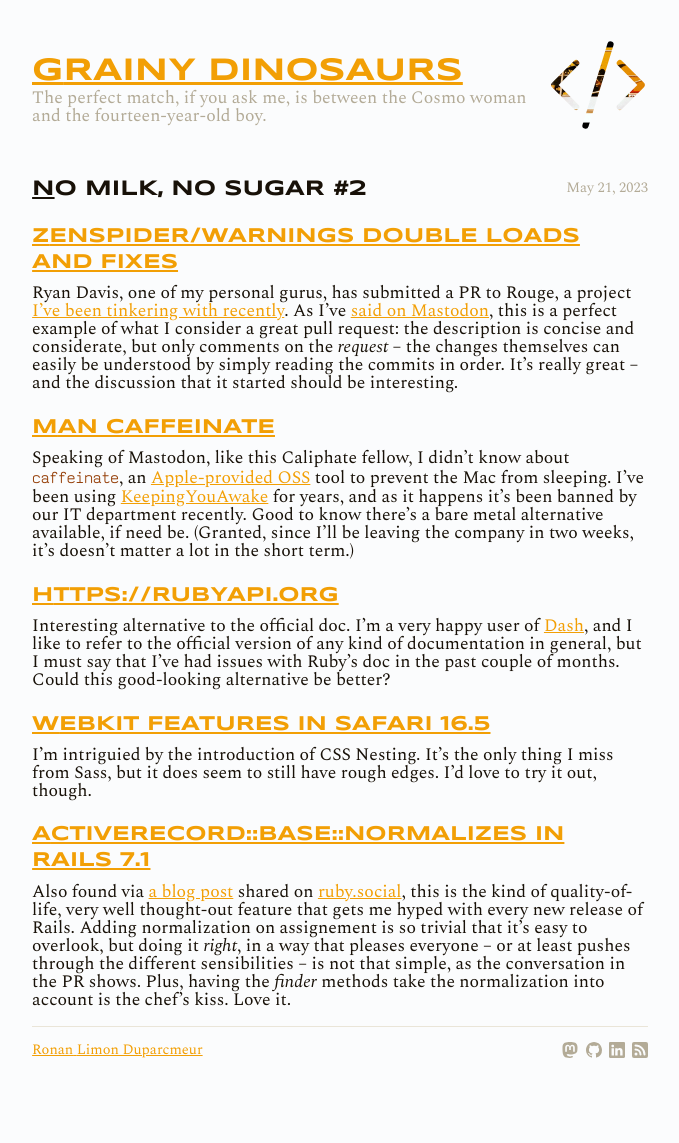
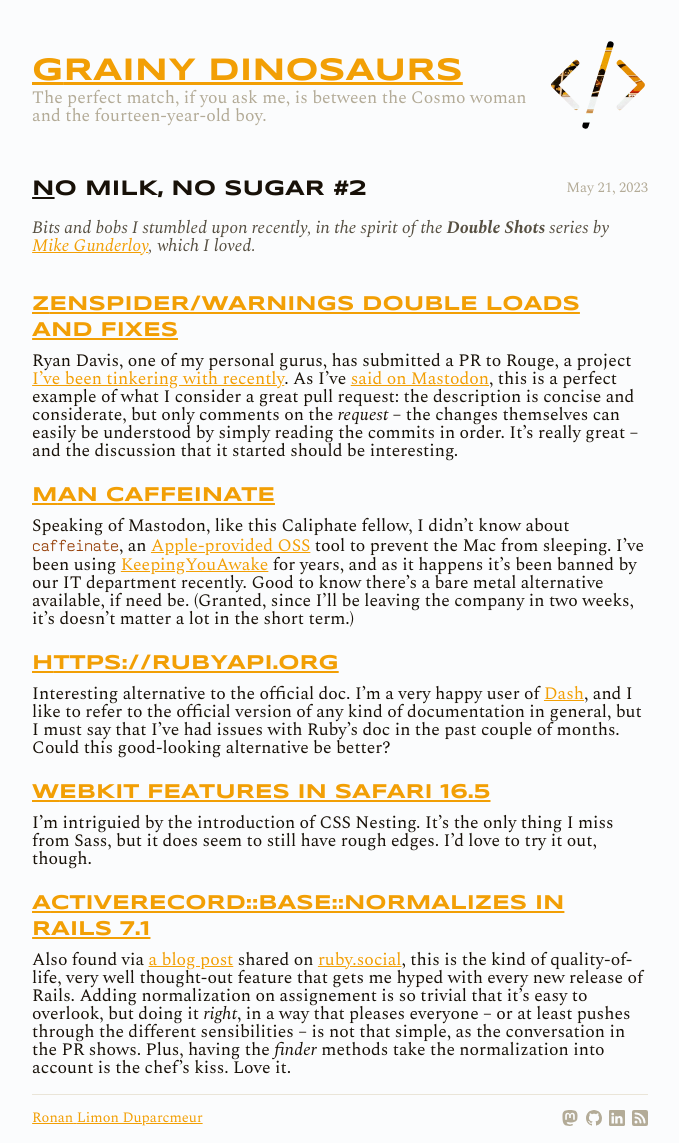
Before and after one commit to r3trofitted/r3trofitted.github.io, a Jekyll site: the page built from _posts/2023-05-21-no-milk-no-sugar-2.md, in a window 1280 px wide. Shown: the whole page, without its empty margins (300-979 px from the left). Built offline with Jekyll 4.4.1, drawn with Linux system fonts in a browser that asks for light colours; before the commit the page ends 1075 px from its top, so only the background shows below that.

Commit message:
Dedicated layout for No Milk, No Sugar posts

```diff
--- /dev/null
+++ b/_layouts/no_milk_no_sugar.html
@@ -0,0 +1,9 @@
+---
+layout: post
+---
+
+<p class="intro">
+  Bits and bobs I stumbled upon recently, in the spirit of the <strong>Double Shots</strong> series by <a href="https://afreshcup.com">Mike Gunderloy</a>, which I loved.
+</p>
+
+{{ content }}
--- a/css/grainy-dinosaurs.css
+++ b/css/grainy-dinosaurs.css
@@ -5,6 +5,7 @@
   --clr-neutral-100: #fbfcfd;
   --clr-neutral-300: #eae5d8;
   --clr-neutral-400: #b3ab97;
+  --clr-neutral-700: #564F41;
   --clr-neutral-900: #181108;
   --clr-primary-400: #f29f05;
   --clr-secondary-400: #953f08;
@@ -75,6 +76,12 @@ pre, code {
   font-family: "SaxMono", monospace;
   font-size: 90%; /* adjusting for SaxMono's rather large glyphs */
   color: var(--clr-secondary-400);
+}
+
+p.intro {
+  font-style: italic;
+  margin-bottom: 2em;
+  color: var(--clr-neutral-700);
 }
 
 p > img {
```
Also changed, not shown: _posts/2023-05-09-no-milk-no-sugar-1.md (+1 -1 lines), _posts/2023-05-21-no-milk-no-sugar-2.md (+1 -1 lines).
